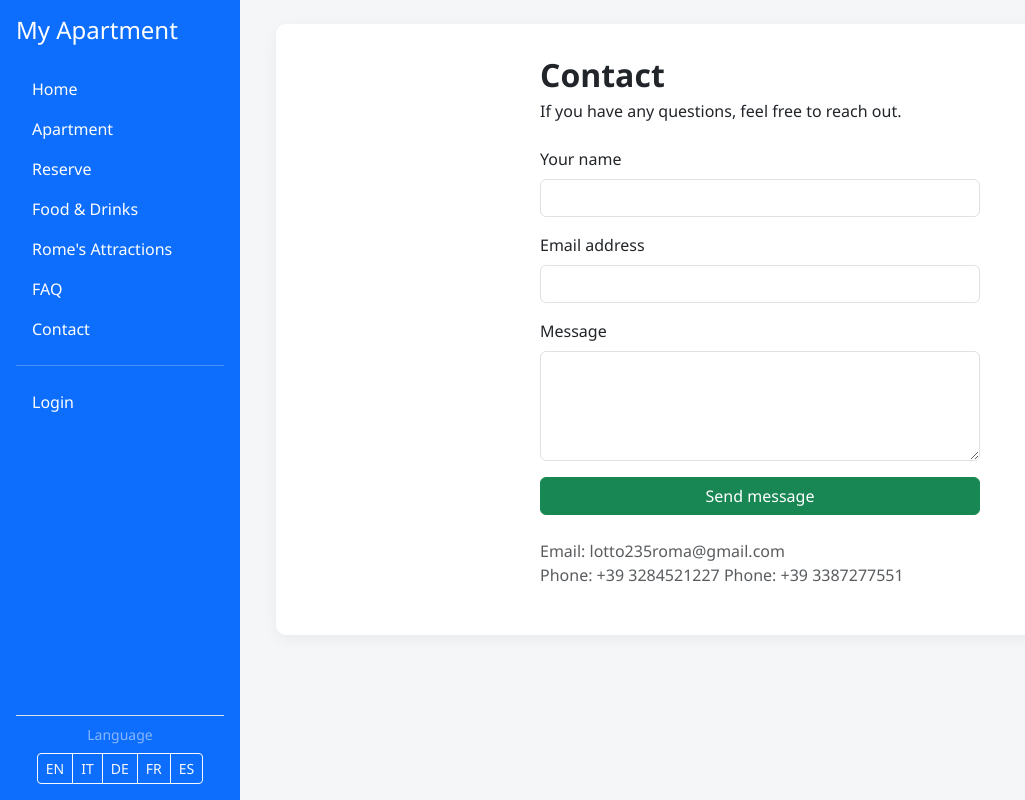
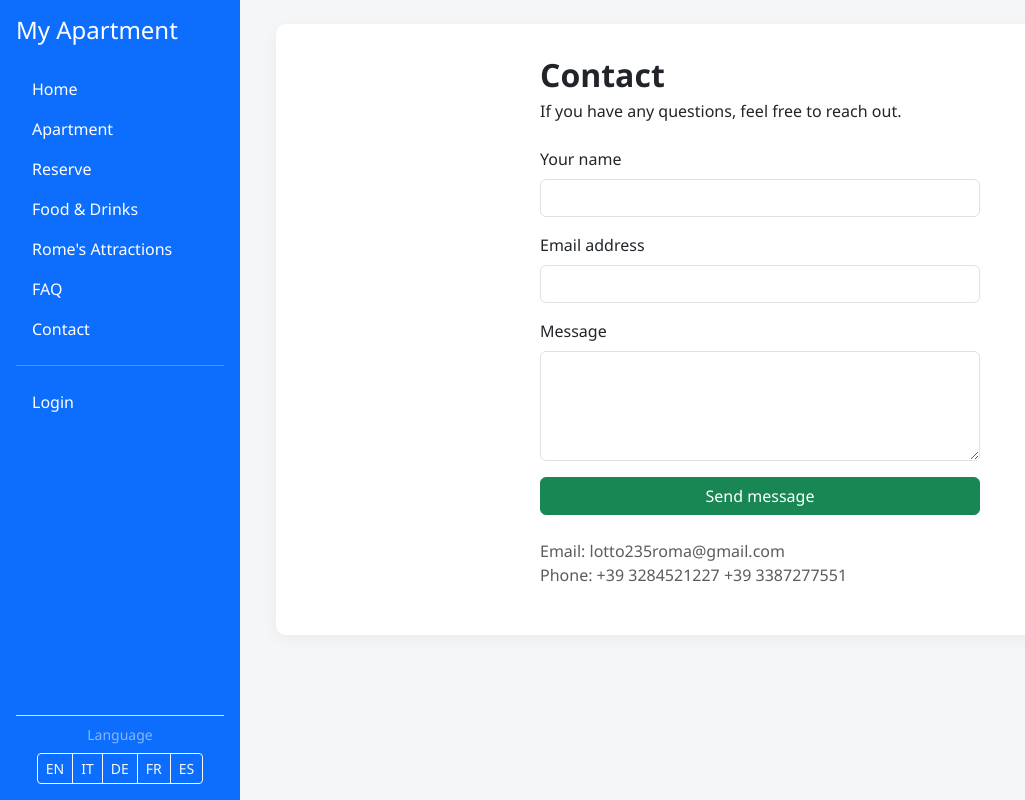
Before and after one commit to NegriLuca/apt-website, a Flask app: page /contact in a window 1280 px wide. Shown: the whole page, without its empty margins (0-1025 px from the left). Run offline with Flask 3, Linux system fonts and the light colour scheme; some libraries are stand-ins or nearby versions.

Commit message:
Fixed contacts

```diff
--- a/app/templates/contact.html
+++ b/app/templates/contact.html
@@ -42,8 +42,7 @@
 
     <p class="text-muted mt-4">
       {{ _('Email:') }} lotto235roma@gmail.com<br>
-      {{ _('Phone:') }} +39 3284521227
-      {{ _('Phone:') }} +39 3387277551
+      {{ _('Phone:') }} +39 3284521227 +39 3387277551<br>
 
   </div>
 </div>
```
